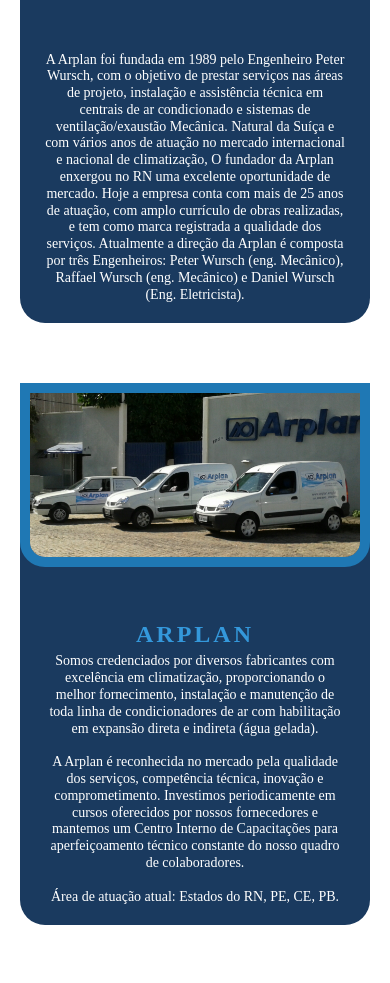
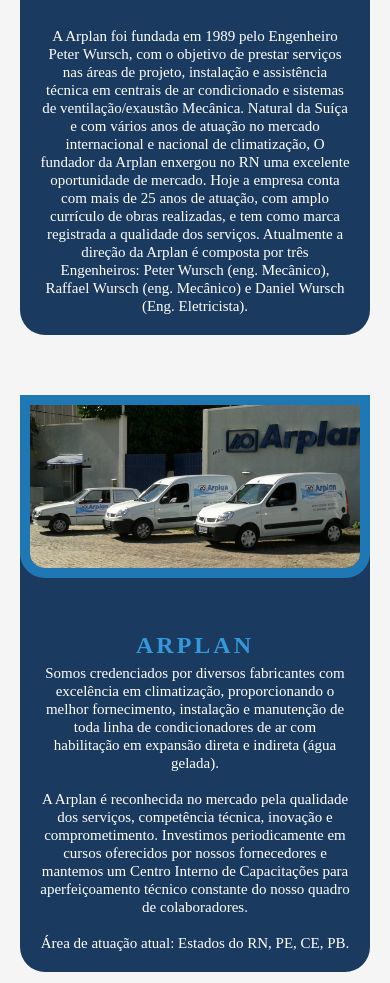
Before and after one commit to Alison2014/portifolio, a plain HTML site: page sites-desenvolvimento/SITE ARPLAN DEV/sobre-nos.html in a window 390 px wide. Shown: the part 479-1462 px from the top of the page. Drawn offline with Linux system fonts and the light colour scheme; a web font is replaced by a local one.

Commit message:
Add files via upload

```diff
--- a/sites-desenvolvimento/SITE ARPLAN DEV/css/sobre.css
+++ b/sites-desenvolvimento/SITE ARPLAN DEV/css/sobre.css
@@ -5,6 +5,7 @@
     font-family: "Alice", serif;
 }
 
+/*Annimações scroll*/
 .scroll {
     opacity: 0;
     filter: blur(3px);
@@ -18,7 +19,11 @@
     transform: translateX(0); /* Faz o elemento se mover para sua posição original */
     transition: opacity 0.8s ease, filter 0.8s ease, transform 0.8s ease;
 }
+/*Annimações scroll*/
 
+body{
+    background-color: whitesmoke;
+}
 
 /*HEADER*/
 header{
@@ -28,6 +33,7 @@
     padding: 5px 5px;
     position: sticky;/* FAZ QUE O MENU FIQUE FIXO AO ROLAR PRA BAIXO*/
     border-bottom: 5px solid #287cb0;
+    z-index: 1000;
 
 }
 .cabecalho{
@@ -102,7 +108,6 @@
     flex-direction: column;
     gap: 60px;
 }
-
 .titulo h3{
     text-align: center;
     margin-top: 80px;
@@ -128,7 +133,7 @@
     display: flex;
     align-items: center;
     justify-content: center;
-    gap: 50px;
+    gap: 40px;
     background-color: #1a3a5f;
     margin-left: 100px;
     margin-right: 100px;
@@ -149,6 +154,8 @@
     border: 10px solid #1f78b4;
     height: 100%;
 }
+
+
 .sobre-nos2{
     display: flex;
     align-items: center;
@@ -202,19 +209,18 @@
     margin-top: 25px;
     text-align: center;
 }
-
 .sobre-nos3 ul{
     flex-direction: column;
     gap: 20px;
     margin-bottom: 50px;
     text-align: center;
 }
-
 .sobre-nos3 li{
     font-size: 18px;
     color: #fff;
     line-height: 1.2;
 }
+
 
 .sobre-nos4{
     background-color: #1a3a5f;
@@ -246,7 +252,6 @@
     margin-left: 25px;
     margin-right: 25px;
 }
-
 /*HISTORIA-ARPLAN*/
 
 /*FOOTER*/
@@ -394,7 +399,6 @@
 
 
     /*SOBRE-NOS*/
-
     .titulo h3{
         margin-top: 50px;
     }
@@ -410,11 +414,12 @@
         gap: 25px;
     }
     .sobre-nos p{
-        margin-right: 0;
-        margin-right: 25px;
-        margin-left: 25px;
+        margin-right: 20px;
+        margin-left: 20px;
         margin-bottom: 20px;
-        font-size: 14px;
+        font-size: 15px;
+        margin-top: 0;
+
     }
     .sobre-nos img{
         border-top-left-radius: 0;
@@ -430,10 +435,11 @@
         gap: 25px;
     }
     .sobre-nos2 p{
-        margin-left: 25px;
-        margin-right: 25px;
+        margin-left: 20px;
+        margin-right: 20px;
         margin-bottom: 20px;
-        font-size: 14px;
+        font-size: 15px;
+        margin-top: 0;
     }
     .sobre-nos2 img{
         border-top-right-radius: 0;
@@ -465,12 +471,12 @@
         width: 350px;
     }
     .sobre-nos4 img{
-        width: 300px;
+        border-radius: 0;
+        width: 320px;
         border: 0;
     }
+    /*SOBRE-NOS*/
 
-
-    /*SOBRE-NOS*/
 
     /*footer*/
     .carrossel-obras{
--- a/sites-desenvolvimento/SITE ARPLAN DEV/css/styles.css
+++ b/sites-desenvolvimento/SITE ARPLAN DEV/css/styles.css
@@ -296,19 +296,19 @@
     box-shadow: 0px 0px 10px #00000065;
     backface-visibility: hidden;
 }
-
 .frente img {
     width: 100%;
     height: 100%;
     border-radius: 15px;
 }
 .tras{
-    background-color: #1a3a5f;
+    background-color: whitesmoke;
+    box-shadow: 0px 0px 10px #1a3a5f;
     transform: rotateY(180deg);
     text-align: center;
     font-size: 18px;
     border-radius: 15px;
-    color: #fff;
+    color: black;
 }
 
 /* fim QUADRADOS AZUIS ESCUROS*/
```
